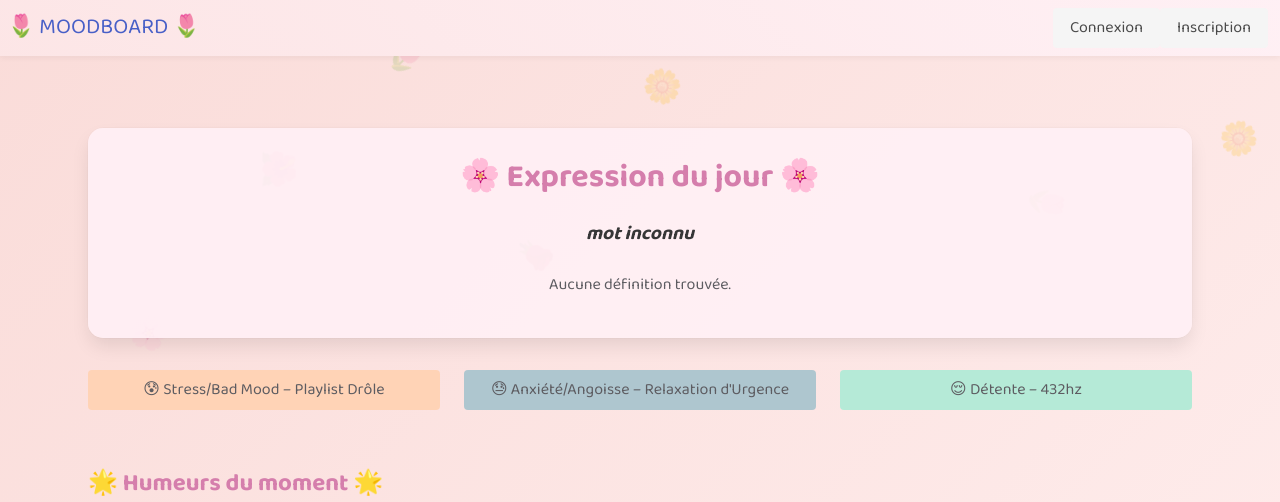
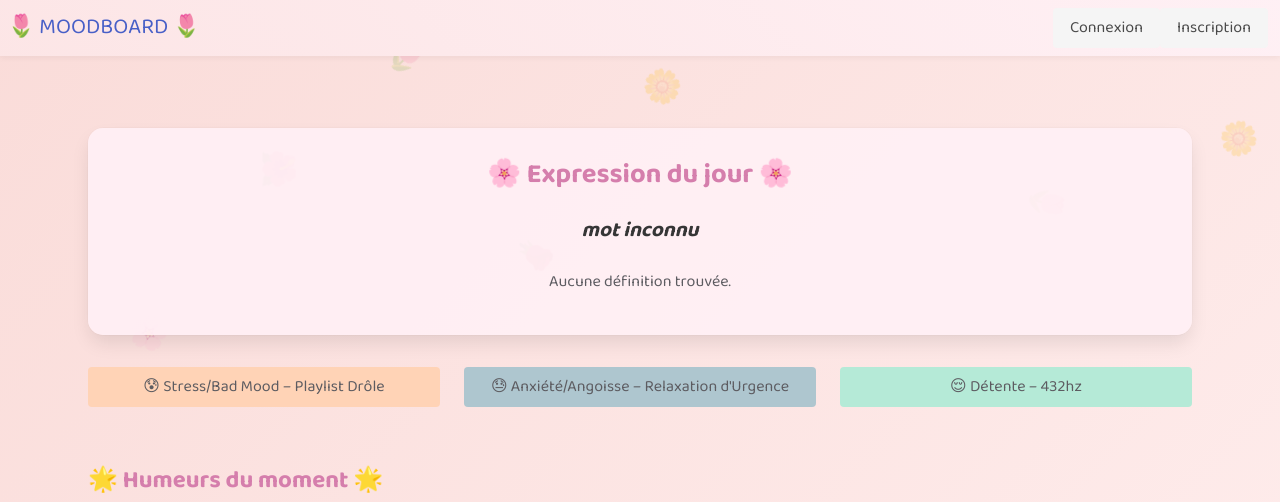
Before and after one commit to Ovanity/Elise, a Flask app: page /home in a window 1280 px wide. Shown: the top 502 px of the page. Run offline with Flask 3, Linux system fonts and the light colour scheme; data that the repository does not hold is empty.

Commit message:
requirements

```diff
--- a/templates/index.html
+++ b/templates/index.html
@@ -10,8 +10,8 @@
             padding: 2rem;
             width: 100%;
             box-sizing: border-box;">
-  <h1 class="title" style="color:#D57EAC;">🌸 Expression du jour 🌸</h1>
-  <p class="is-italic" style="font-size: 1.2rem; color: #8A6878;">
+  <h1 class="title" style="color:#D57EAC; font-size: 1.7rem;">🌸 Expression du jour 🌸</h1>
+  <p class="is-italic" style="font-size: 1.3rem; color: #8A6878;">
     <strong>{{ word }}</strong>
   </p>
   {% if definition_sentences %}
```
